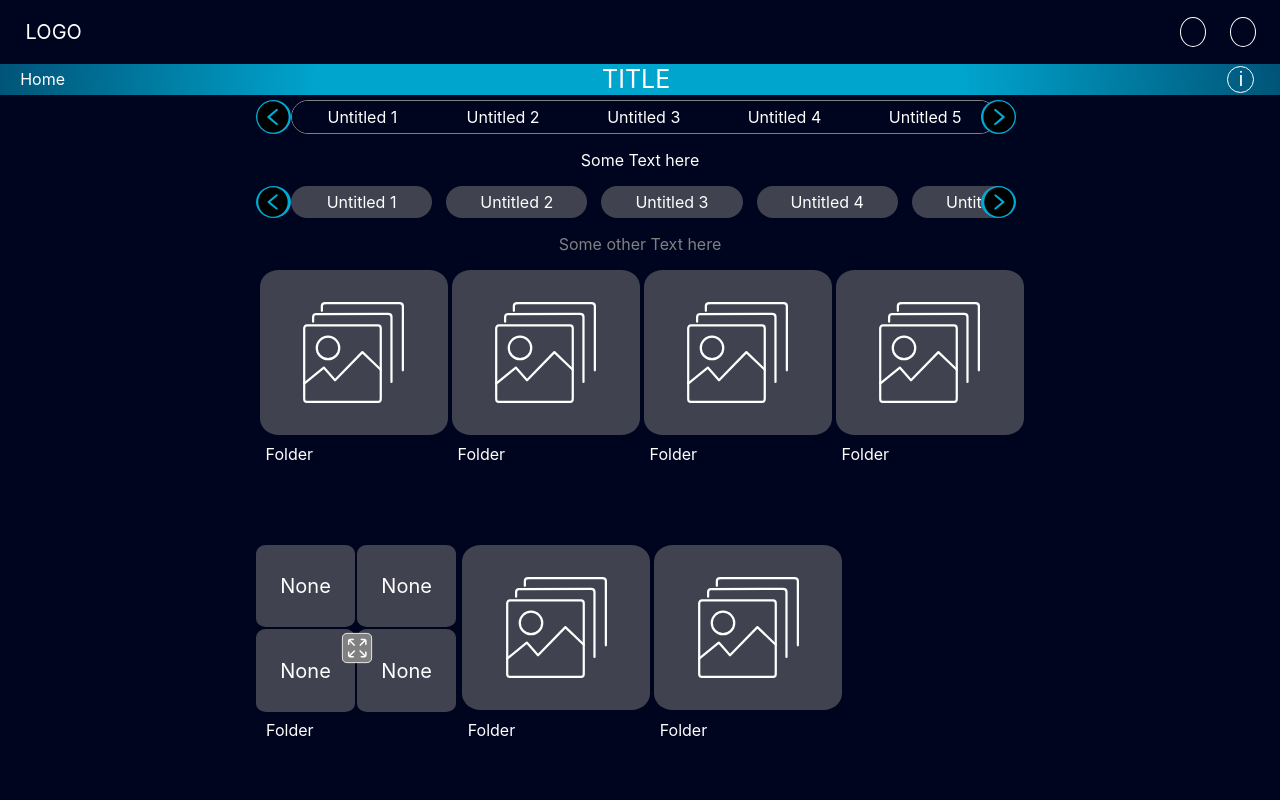
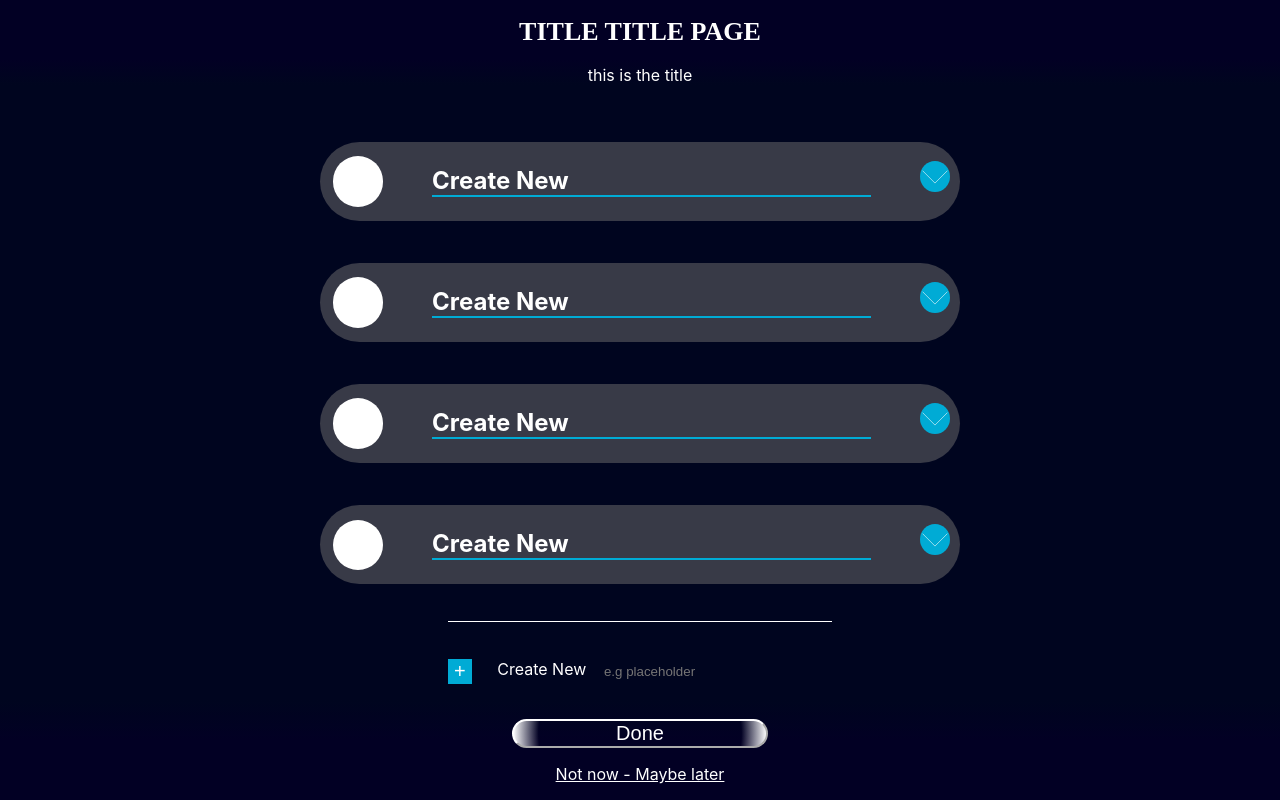
Before and after one commit to HualiangZ/css-development, a React (Create React App) app: page / in a window 1280 px wide. Built offline with nearby package versions, Linux system fonts and the light colour scheme.

Commit message:
text changes

```diff
--- a/src/App.js
+++ b/src/App.js
@@ -5,7 +5,7 @@ import './App.css';
 
 function App() {
   return (
-    <Page2/>
+    <Page1/>
   );
 }
 
--- a/src/components/Page1.css
+++ b/src/components/Page1.css
@@ -41,7 +41,8 @@ h1, p, label, h2{
         font-family: Caviar dreams;
         font-weight:bold;
         text-transform: capitalize;
-        font-size: 18;
+        color: white;
+        font-size: 18px;
     }
 
     .FormSelect{
@@ -105,7 +106,7 @@ h1, p, label, h2{
         font-family: Caviar dreams;
         font-weight:bold;
         text-transform: capitalize;
-        font-size: 26;
+        font-size: 26px;
     }
 
     .FormSelect{
--- a/src/components/page1.js
+++ b/src/components/page1.js
@@ -148,7 +148,7 @@ export default function Page1() {
 
             <div className="Banner">
                 <h1 className="Title-page1">TITLE TITLE PAGE</h1>
-                <p className='SubTitle'>this is the title</p>
+                <div className='SubTitle' style={{color: 'white'}}>this is the title</div>
             </div>
                 {DisplayAccordions()}
             <br />
```
